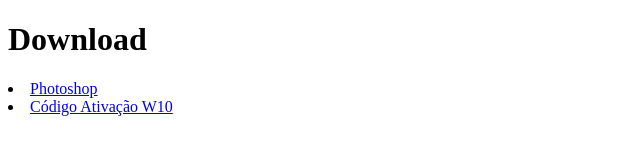
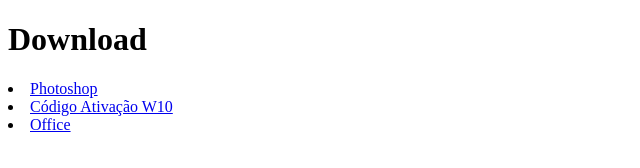
Before and after one commit to Jare102/agropescajacare, a plain HTML site: page index.html in a window 1280 px wide. Shown: the full height of the page, 0-640 px from the left. Drawn offline with Linux system fonts and the light colour scheme.

Commit message:
Add files via upload

```diff
--- a/index.html
+++ b/index.html
@@ -8,8 +8,9 @@
 </head>
 <body>
     <h1>Download</h1>
-    <div><li><a href="https://drive.google.com/file/d/1BK_zWBLnPk0v_nXNb7uUhmfCieX6tRks/view?usp=sharing">Photoshop</a></li>
+    <div><li><a href=" https://drive.google.com/file/d/1BK_zWBLnPk0v_nXNb7uUhmfCieX6tRks/view?usp=sharing">Photoshop</a></li>
         <li><a href=".\1.html">Código Ativação W10</a></li>
+        <li><a href="https://drive.google.com/file/d/1WjavNoiadBIDGy1aG4EaQnIJ5ontGhrC/view?usp=sharing">Office</a></li>
 
     </div>
 </body>
```
